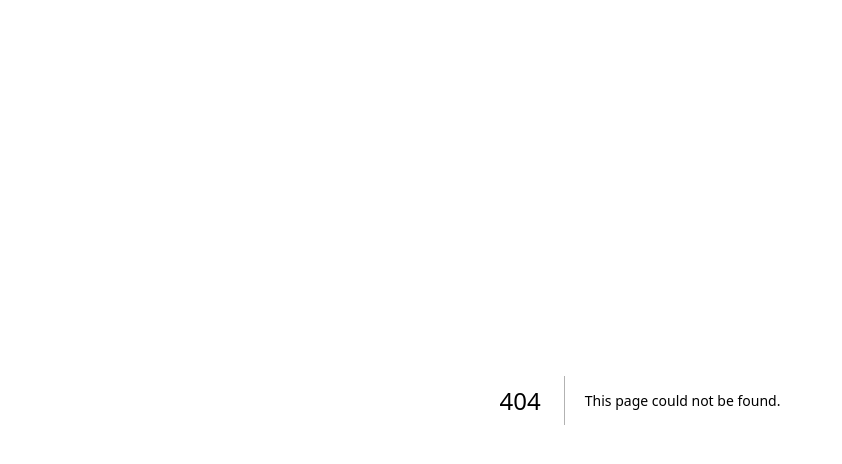
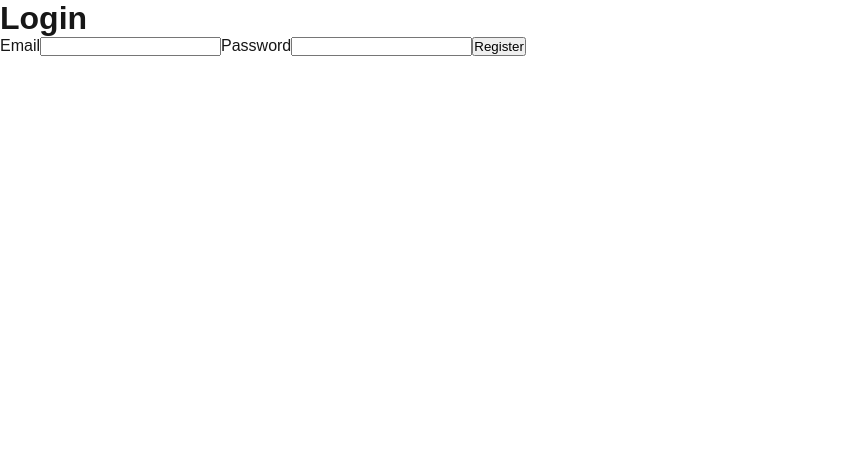
Before and after one commit to crvdam/kanban-app, a Next.js app: page /login in a window 1280 px wide. Before the commit this address had no page. Shown: the top 464 px of the page, without its empty margins (0-842 px from the left). Built offline with nearby package versions, Linux system fonts and the light colour scheme.

Commit message:
added login page

```diff
--- /dev/null
+++ b/app/login/page.tsx
@@ -0,0 +1,52 @@
+"use client";
+
+import { useState } from "react";
+
+export default function Login() {
+  const [email, setEmail] = useState("");
+  const [password, setPassword] = useState("");
+  const [error, setError] = useState("");
+
+  async function handleSubmit(e: React.SubmitEvent) {
+    e.preventDefault();
+
+    const response = await fetch("/api/", {
+      method: "POST",
+      headers: { "Content-Type": "application/json" },
+      body: JSON.stringify({ email, password }),
+    });
+
+    const data = await response.json();
+
+    if (!response.ok) {
+      setError(data.error);
+      return;
+    }
+
+    window.location.href = "/";
+  }
+
+  return (
+    <div>
+      <h1>Login</h1>
+      <form onSubmit={handleSubmit}>
+        <label htmlFor="email">Email</label>
+        <input
+          id="email"
+          type="email"
+          value={email}
+          onChange={(e) => setEmail(e.target.value)}
+        />
+        <label htmlFor="password">Password</label>
+        <input
+          id="password"
+          type="password"
+          value={password}
+          onChange={(e) => setPassword(e.target.value)}
+        />
+        {error && <p>{error}</p>}
+        <button type="submit">Register</button>
+      </form>
+    </div>
+  );
+}
```
